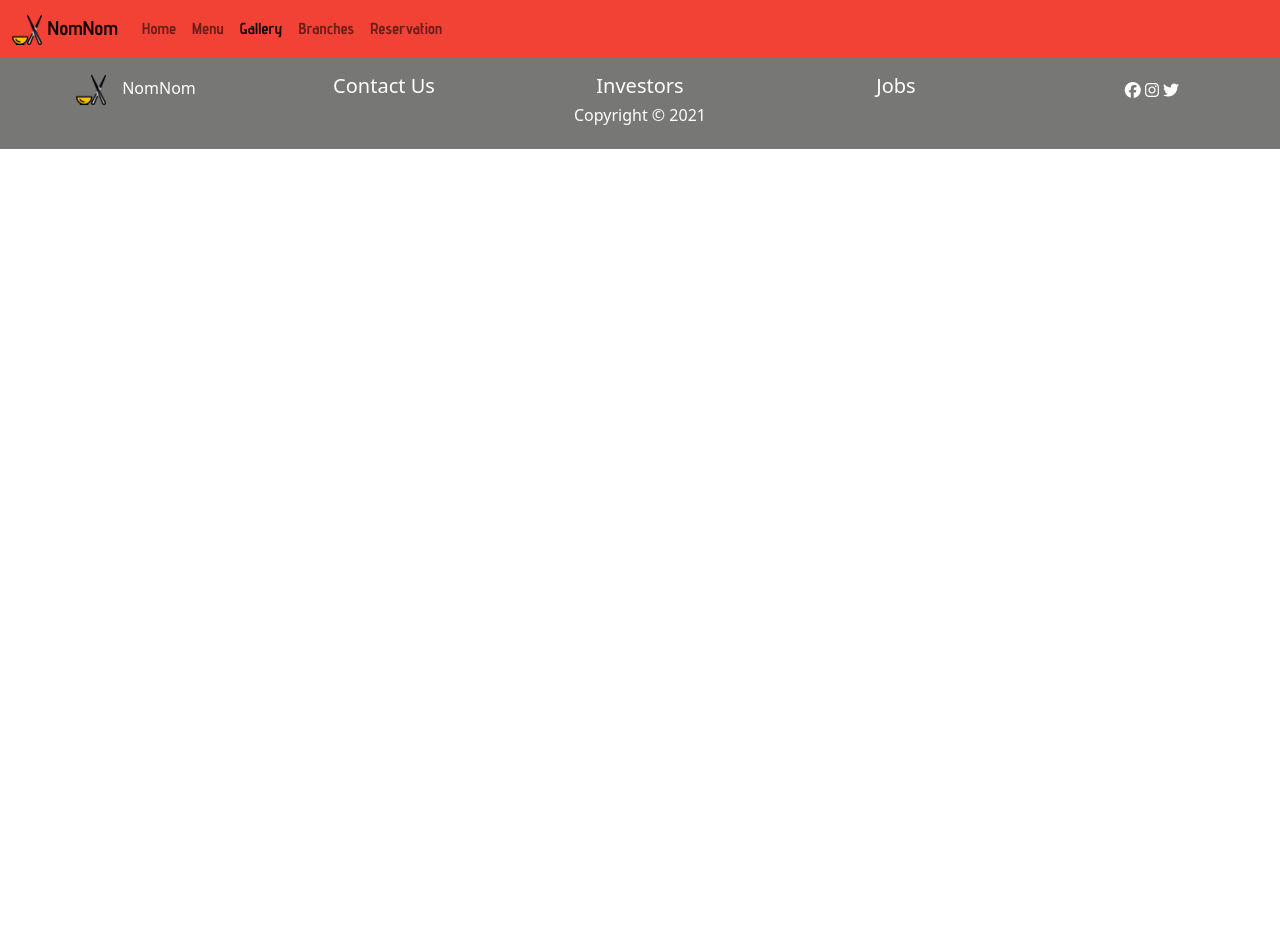
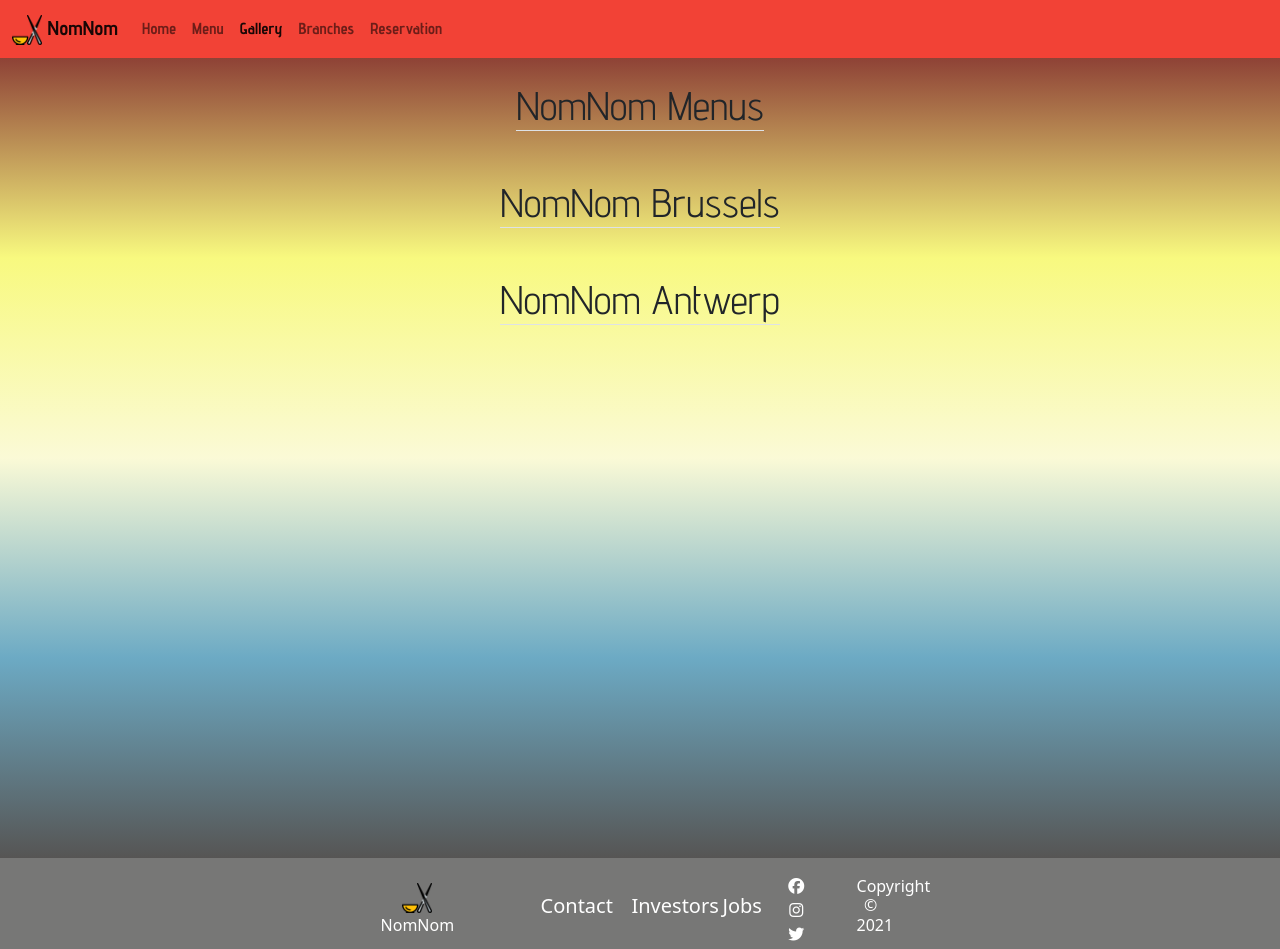
Before and after one commit to AlisanCavus/restaurant-css-framework, a plain HTML site: page Gallery.html in a window 1280 px wide. Before the commit the page ends 800 px from the top, so only its background shows below. Drawn offline with Linux system fonts and the light colour scheme; a web font is replaced by a local one.

Commit message:
111021 still

```diff
--- a/Gallery.html
+++ b/Gallery.html
@@ -45,17 +45,46 @@
     </nav>
     <!-- NAVBAR -->
 
+    <!-- CAROUSEL -->
+    <section>
+      <div>
+        <div class="row">
+          <div class="col-sm-10 col-xl-12 d-flex justify-content-center py-2">
+            <h1 class="text-sm-center text-align-justify display-6 mx-auto my-3 fonjbg border-bottom">NomNom Menus</h1>
+          </div>
+        </div>
+        <div class="row">
 
+        </div>
+        <div class="row">
+          <div class="col-sm-10 col-xl-12 d-flex justify-content-center py-2">
+            <h1 class="text-sm-center text-align-justify display-6 mx-auto my-3 fonjbg border-bottom">NomNom Brussels</h1>
+          </div>
+        </div>
+        <div class="row">
+
+        </div>
+        <div class="row">
+          <div class="col-sm-10 col-xl-12 d-flex justify-content-center py-2">
+            <h1 class="text-sm-center text-align-justify display-6 mx-auto my-3 fonjbg border-bottom">NomNom Antwerp</h1>
+          </div>
+        </div>
+        <div class="row">
+
+        </div>
+      </div>
+    </section>
+    <!-- CAROUSEL -->
 
 
     <!-- FOOTER -->
-    <footer class="bg-dark text-white pt-3 pb-3">
-      <div class="container-fluid text-center text-md-center">
-        <div class="row text-center d-flex justify-content-evenly text-sm-center">
-          <div class="col-sm-2 col-lg-2 col-xl-2 mx-auto my-auto">
+    <footer class=" position-relative bg-dark text-white pt-3 pb-3">
+      <div class="container-fluid text-center text-md-center d-flex justify-content-center">
+        <div class="row text-center  text-sm-center">
+          <div class="col-sm-3 col-lg-3 col-xl-3 mx-auto my-auto">
             <div class="ms-1 me-1 link" href="index.html">
               <img
-                class="ms-3 me-3 foter"
+                class="foter"
                 src="images/chopstick.png"
                 alt="https://www.flaticon.com/free-icon/chopsticks_1249441?term=chopsticks&page=1&position=15&page=1&position=15&related_id=1249441&origin=tag"
                 width="30"
@@ -63,30 +92,28 @@
               />NomNom
             </div>
           </div>
-          <div class="col-sm-2 col-lg-2 col-xl-2 mx-auto my-auto">
-            <h5>Contact Us</h5>
+          <div class="col-sm-1 col-lg-1 col-xl-1 mx-auto my-auto">
+            <h5>Contact</h5>
           </div>
-          <div class="col-sm-2 col-lg-2 col-xl-2 mx-auto my-auto">
+          <div class="col-sm-1 col-lg-1 col-xl-1 mx-auto my-auto">
             <h5>Investors</h5>
           </div>
-          <div class="col-sm-2 col-lg-2 col-xl-2 mx-auto my-auto">
+          <div class="col-sm-1 col-lg-1 col-xl-1 mx-auto my-auto">
             <h5>Jobs</h5>
           </div>
-          <div class="col-sm-2 col-lg-2 col-xl-2 mx-auto my-auto">
+          <div class="col-sm-1 col-lg-1 col-xl-1 my-0 mx-0">
             <div class="icons">
-              <i class="fab fa-facebook"></i>
-              <i class="fab fa-instagram"></i>
-              <i class="fab fa-twitter"></i>
+              <i class="fab fa-facebook icon-2x"></i>
+              <i class="fab fa-instagram icon-2x"></i>
+              <i class="fab fa-twitter icon-2x"></i>
             </div>
           </div>
         </div>
 
-        <div class="row text-center text-sm-center">
-          <div class="col-sm-4 col-lg-4 col-xl-4 mx-auto my-auto"></div>
+        <div class="row text-center text-sm-center d-flex justify-content-center">
           <div class="col-sm-4 col-lg-4 col-xl-4 mx-auto my-auto">
-            <h6>Copyright &copy; 2021</h6>
+            <h5 class="fs-6 fw-light">Copyright &copy; 2021</h5>
           </div>
-          <div class="col-sm-4 col-lg-4 col-xl-4 mx-auto my-auto"></div>
       </div>
     </footer>
     <!-- FOOTER -->
```
Also changed, not shown: Branches.html (+15 -17 lines), Menu.html (+18 -20 lines), Reservation.html (+15 -17 lines), index.html (+32 -27 lines).
